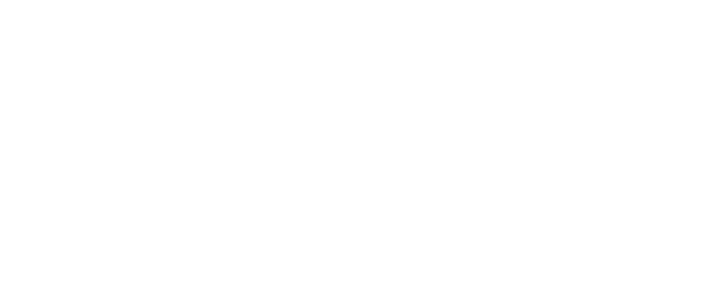
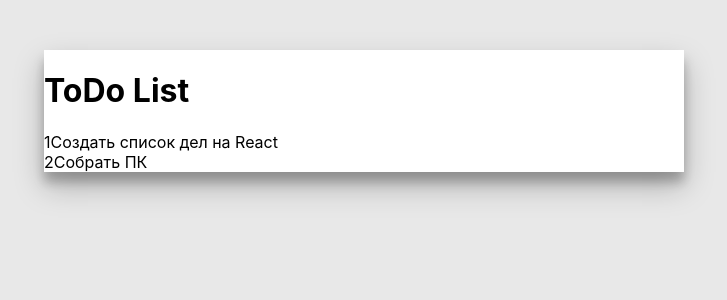
Before and after one commit to Baraboshin/react-todo, a React (Create React App) app: page / in a window 1280 px wide. Shown: the top 300 px of the page, without its empty margins (276-1003 px from the left). Built offline with nearby package versions, Linux system fonts and the light colour scheme.

Commit message:
TDL-1 -- 1)Added Prop-Types library to project, 2)Created components for todo list.

```diff
--- a/package.json
+++ b/package.json
@@ -6,6 +6,7 @@
     "@testing-library/jest-dom": "^5.14.1",
     "@testing-library/react": "^11.2.7",
     "@testing-library/user-event": "^12.8.3",
+    "prop-types": "^15.7.2",
     "react": "^17.0.2",
     "react-dom": "^17.0.2",
     "react-scripts": "4.0.3",
--- a/src/App.js
+++ b/src/App.js
@@ -1,8 +1,25 @@
+import TodoList from "./ToDo/TodoList";
 
 function App() {
+  const todos = [
+    {
+      id: 1,
+      completed: false,
+      title: 'Создать список дел на React'
+    },
+    {
+      id: 2,
+      completed: false,
+      title: 'Собрать ПК'
+    },
+  ];
+
   return (
-    <div>
-
+    <div className={'wrapper'}>
+      <div className={'list'}>
+        <h1>ToDo List</h1>
+        <TodoList todos={todos}/>
+      </div>
     </div>
   );
 }
--- /dev/null
+++ b/src/ToDo/TodoItem.js
@@ -0,0 +1,17 @@
+
+const style= {
+  li: {
+    display: 'flex',
+  }
+}
+
+export default function TodoItem({ todo, index }) {
+   return(
+     <li style={style.li}>
+       <div> {index + 1} </div>
+       <div>
+         {todo.title}
+       </div>
+     </li>
+   )
+ }
--- /dev/null
+++ b/src/ToDo/TodoList.js
@@ -0,0 +1,23 @@
+import TodoItem from "./TodoItem";
+
+const styles = {
+  ul: {
+    listStyle: 'none',
+    margin: 0,
+    padding: 0,
+  }
+}
+
+export default function TodoList(props) {
+  return(
+    <ul style={styles.ul}>
+      {
+        props.todos.map((todo, idx) => {
+          return (
+            <TodoItem todo={todo} index={idx} key={todo.id}/>
+          )
+        })
+      }
+    </ul>
+  )
+}
--- a/src/index.css
+++ b/src/index.css
@@ -5,9 +5,23 @@ body {
     sans-serif;
   -webkit-font-smoothing: antialiased;
   -moz-osx-font-smoothing: grayscale;
+  background: #e8e8e8;
+
 }
 
 code {
   font-family: source-code-pro, Menlo, Monaco, Consolas, 'Courier New',
     monospace;
 }
+
+.wrapper {
+  display: flex;
+  justify-content: center;
+}
+.list {
+  width: 50%;
+  margin: 50px;
+  min-height: 100px;
+  background: white;
+  box-shadow: 0 14px 28px rgba(0,0,0,0.25), 0 10px 10px rgba(0,0,0,0.22);
+}
```
